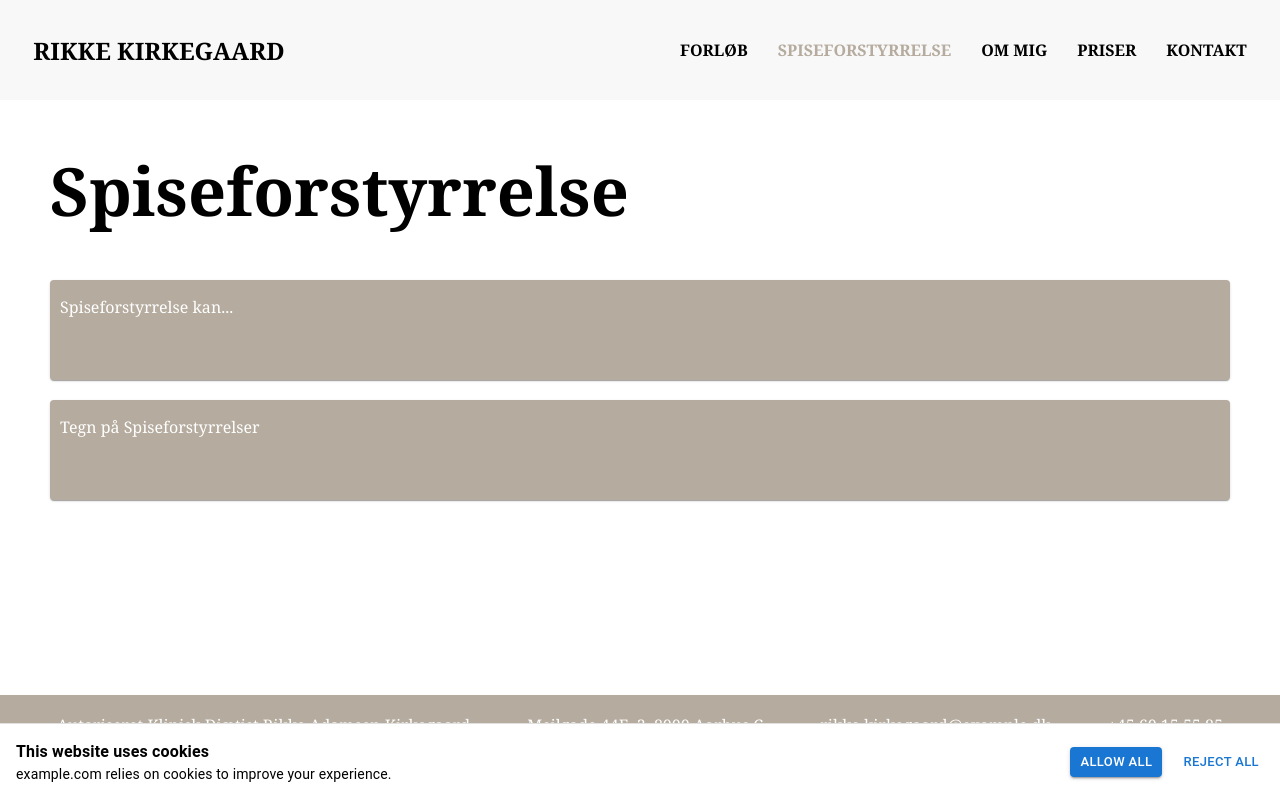
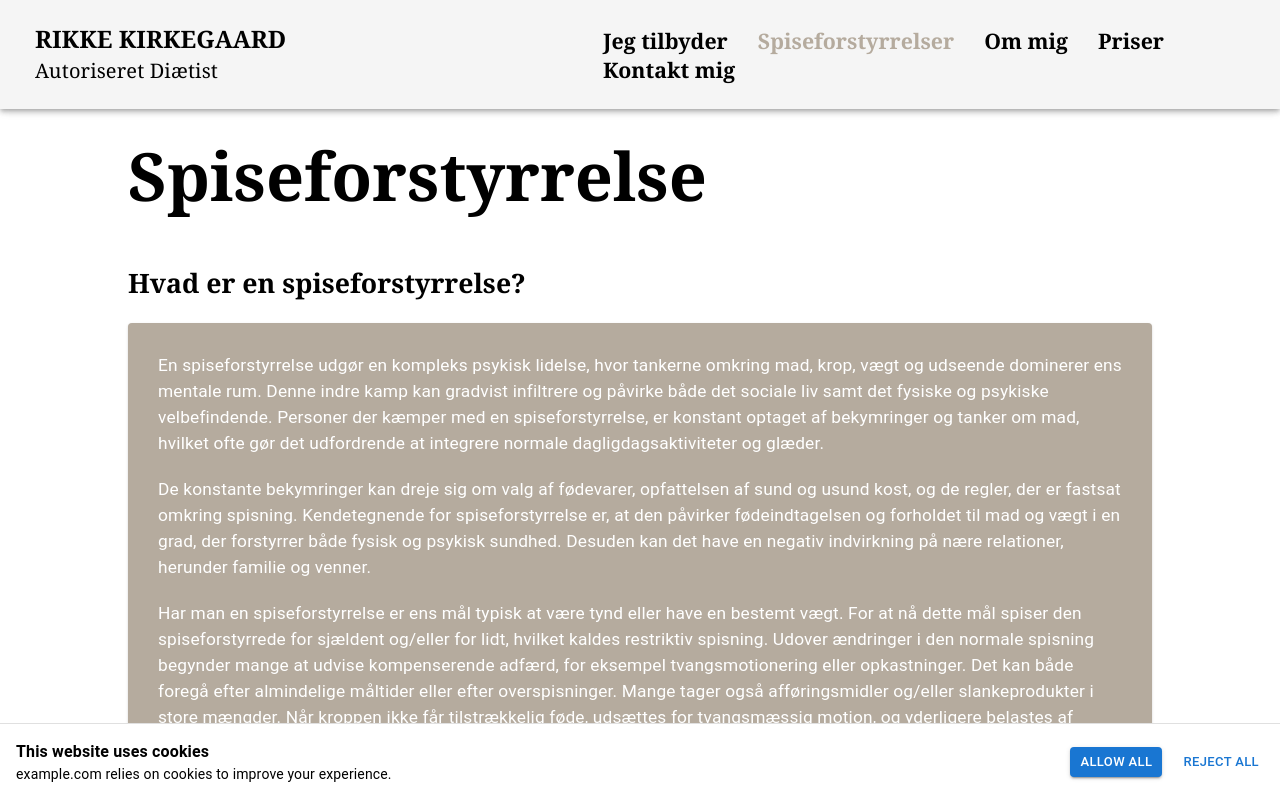
Before and after one commit to MarcusKofoedKirkegaard/rk_website, a React (Create React App) app: page /rk_website/spiseforstyrrelse in a window 1280 px wide. Shown: the top 800 px of the page. Built offline with nearby package versions, Linux system fonts and the light colour scheme.

Commit message:
new commit

```diff
--- a/src/App.css
+++ b/src/App.css
@@ -24,7 +24,7 @@ main {
 }
 
 h1 {
-  padding-left: 50px;
+  /* padding-left: 50px; */
 }
 /* CSS styiling for Footer */
 #footerDiv {
--- a/src/App.js
+++ b/src/App.js
@@ -1,5 +1,5 @@
 import './App.css';
-import Header from './components/Header.jsx';
+import Header from './components/Header.tsx';
 import Footer from './components/Footer.jsx';
 import Hjem from './pages/Hjem/Hjem.jsx';
 import Forløb from './pages/Forløb/Forløb.tsx';
--- a/src/components/Header.jsx
+++ /dev/null
@@ -1,50 +0,0 @@
-import React from 'react';
-import { Link, useLocation } from 'react-router-dom';
-import './Header.css';
-
-const Header = () => {
-  const location = useLocation();
-
-  return (
-    <header className='header'>
-          <nav>
-          <div id='headerlogo' style={{width: "50%"}}>
-            <Link to="/">
-              <h1 id='Logo'> <b> RIKKE KIRKEGAARD </b> </h1>
-            </Link>
-          </div>
-
-          <div id='headermenu'>
-            <Link to="/forloeb" >
-              <p className={location.pathname === '/forloeb' ? 'active' : ''}>
-                FORLØB
-              </p>
-            </Link>
-            <Link to="/spiseforstyrrelse" >
-              <p className={location.pathname === '/spiseforstyrrelse' ? 'active' : ''}>
-                SPISEFORSTYRRELSE
-              </p>
-            </Link>
-            <Link to="/om-mig" >
-              <p className={location.pathname === '/om-mig' ? 'active' : ''}>
-                OM MIG
-              </p>
-            </Link>
-            <Link to="/priser" >
-              <p className={location.pathname === '/priser' ? 'active' : ''}>
-                PRISER
-              </p>
-            </Link>
-            <Link to="/kontakt">
-              <p className={location.pathname === '/kontakt' ? 'active' : ''}>
-                KONTAKT
-              </p>
-            </Link>
-          </div>
-        </nav>
-
-    </header>
-  );
-};
-
-export default Header;
--- /dev/null
+++ b/src/components/Header.tsx
@@ -0,0 +1,57 @@
+import React from 'react';
+import { Link, useLocation } from 'react-router-dom';
+import './Header.css';
+import { Stack, Typography, Box, AppBar } from '@mui/material';
+
+const Header: React.FunctionComponent = () => {
+  const location = useLocation();
+
+  return (
+    <AppBar sx={{backgroundColor: "whitesmoke"}} >
+          <nav>
+          <div id='headerlogo' style={{width: "50%"}}>
+          <Box sx={{paddingLeft: "35px", maxWidth: "300px"}}>
+          <Link to="/" >
+
+              <Stack>
+                  <h1 id='Logo'> <b> RIKKE KIRKEGAARD </b> </h1>
+                  <Typography variant='h6' sx={{ fontFamily: "Cambria, Cochin, Georgia, Times, 'Times New Roman', serif"}}>Autoriseret Diætist</Typography>
+                </Stack>
+          </Link>
+            </Box>
+          </div>
+
+          <div id='headermenu'>
+            <Link to="/forloeb" >
+              <p style={{fontSize: "16pt"}}
+                className={location.pathname === '/forloeb' ? 'active' : ''}>
+                Jeg tilbyder
+              </p>
+            </Link>
+            <Link to="/spiseforstyrrelse" >
+              <p style={{fontSize: "16pt"}} className={location.pathname === '/spiseforstyrrelse' ? 'active' : ''}>
+                Spiseforstyrrelser
+              </p>
+            </Link>
+            <Link to="/om-mig" >
+              <p style={{fontSize: "16pt"}} className={location.pathname === '/om-mig' ? 'active' : ''}>
+                Om mig
+              </p>
+            </Link>
+            <Link to="/priser" >
+              <p style={{fontSize: "16pt"}} className={location.pathname === '/priser' ? 'active' : ''}>
+                Priser
+              </p>
+            </Link>
+            <Link to="/kontakt">
+              <p style={{fontSize: "16pt"}} className={location.pathname === '/kontakt' ? 'active' : ''}>
+                Kontakt mig
+              </p>
+            </Link>
+          </div>
+        </nav>
+    </AppBar>
+  );
+};
+
+export default Header;
--- a/src/pages/Forløb/Forløb.tsx
+++ b/src/pages/Forløb/Forløb.tsx
@@ -4,10 +4,10 @@ import React from 'react';
 
 const Forløb: React.FunctionComponent = () => {
     return (
-        <Box sx={{width: "80%", margin: "auto"}}>
-            <h1>Forløb</h1>
-            <Card id='offer'>
-                <h2>Jeg tilbyder</h2>
+        <Box sx={{width: "80%", margin: "auto", paddingTop: "85px"}}>
+            <h1>Jeg tilbyder</h1>
+            <Card >
+
             </Card>
         </Box>
     );
--- a/src/pages/Hjem/Hjem.jsx
+++ b/src/pages/Hjem/Hjem.jsx
@@ -4,7 +4,7 @@ import { Button, Card, Box, Typography } from '@mui/material';
 
 const Hjem = () => {
     return (
-        <div className='Hjem'>
+        <Box sx={{paddingTop: "85px"}}>
             <Box id='attention'>
                 <h1>Rikke Adamsen Kirkegaard</h1>
                 <Card sx={{backgroundColor: 'rgba(181, 171, 158, 0.75)', padding: "10px", marginBottom: "10px", minWidth: "300px"}}>
@@ -18,15 +18,21 @@ const Hjem = () => {
                     backgroundColor: 'rgba(181, 171, 158, 0.25)', '&:hover': {backgroundColor: "#b5ab9e"}}} >Kontakt mig</Button>
                 </a>
             </Box>
-            <Box>
-                <Card id='offer'>
-                    <h2 style={{color: "white"}}>Jeg tilbyder...</h2>
+            <Box sx={{width: "80%", margin: "auto"}}>
+
+                <h2>Jeg tilbyder</h2>
+                <Card sx={{
+                    backgroundColor: ""
+                }}>
+                    hey
+                    {/* <h2 style={{color: "white"}}>Jeg tilbyder...</h2> */}
                 </Card>
-                <Card id='more'>
+                <h2>More</h2>
+                <Card>
                     <h2 style={{color: "white"}}>More...</h2>
                 </Card>
             </Box>
-        </div>
+        </Box>
     );
 };
 
--- a/src/pages/Kontakt/Kontakt.tsx
+++ b/src/pages/Kontakt/Kontakt.tsx
@@ -19,9 +19,9 @@ const Kontakt: React.FunctionComponent = () => {
         iconSize: [60, 60],
       });
     return (
-        <div>
+        <Box sx={{width: "80%", margin: "auto", paddingTop: "85px"}}>
             <h1>Kontakt</h1>
-            <Box sx={{paddingLeft: "50px"}}>
+            <Box>
                 <p>Ønsker du at kontakte mig eller booke en samtale kan du kontakte mig på følgende vis:</p>
                 <Stack>
                     <p> Tlf: <b><a href='tel:+4560155586'> +45 60 15 55 86</a></b></p>
@@ -57,7 +57,7 @@ const Kontakt: React.FunctionComponent = () => {
                 </Stack>
             </Box>
 
-        </div>
+        </Box>
 
 
 
--- a/src/pages/Spiseforstyrrelse/Spiseforstyrrelse.tsx
+++ b/src/pages/Spiseforstyrrelse/Spiseforstyrrelse.tsx
@@ -1,28 +1,68 @@
 import './Spiseforstyrrelse.css';
-import {Card} from "@mui/material";
+import {Box, Card, Typography} from "@mui/material";
 import React from 'react';
 
-const StyledCard: React.FunctionComponent<{node: string}> = ({node}) =>{
+const StyledCard: React.FunctionComponent<{node: string[]}> = ({node}) =>{
     return (
-        <Card sx={{padding: "20 px", marginLeft: "50px", marginRight: "50px", marginBottom: "20px",
+        <Card sx={{padding: "20 px", marginBottom: "100px",
                     backgroundColor: "#b5ab9e", minHeight: "100px"}}>
-            <p style={{paddingLeft: "10px", color: "white"}}>{node}</p>
+            <Box sx={{padding: "20px"}}>
+                {node.map(segment => {
+                    return(
+                        <Typography sx={{padding: "10px", color: "white", fontSize: "13pt"}}>{segment}</Typography>
+                    );
+                })}
+            </Box>
         </Card>
     );
 }
 
-const Spiseforstyrrelse  = () => {
+const Spiseforstyrrelse: React.FunctionComponent  = () => {
 
-    const string1 = "Spiseforstyrrelse kan...";
+    const string1 = `En spiseforstyrrelse udgør en kompleks psykisk lidelse, hvor tankerne omkring mad, krop, vægt og udseende dominerer ens mentale rum. Denne indre kamp kan gradvist infiltrere og påvirke både det sociale liv samt det fysiske og psykiske velbefindende. Personer der kæmper med en spiseforstyrrelse, er konstant optaget af bekymringer og tanker om mad, hvilket ofte gør det udfordrende at integrere normale dagligdagsaktiviteter og glæder.`
+    const string10 = `De konstante bekymringer kan dreje sig om valg af
+    fødevarer, opfattelsen af sund og usund kost, og de regler, der er fastsat
+    omkring spisning. Kendetegnende for spiseforstyrrelse er,
+    at den påvirker fødeindtagelsen og forholdet til mad og vægt i en grad, der
+    forstyrrer både fysisk og psykisk sundhed. Desuden kan det have en negativ
+    indvirkning på nære relationer, herunder familie og venner.`
+    const string11 = `Har man en spiseforstyrrelse er ens mål typisk at være tynd eller have en bestemt vægt. For at nå dette mål spiser den spiseforstyrrede for sjældent og/eller for lidt, hvilket kaldes restriktiv spisning. Udover ændringer i den normale spisning begynder mange at udvise kompenserende adfærd, for eksempel tvangsmotionering eller opkastninger. Det kan både foregå efter almindelige måltider eller efter overspisninger. Mange tager også afføringsmidler og/eller slankeprodukter i store mængder. Når kroppen ikke får tilstrækkelig føde, udsættes for tvangsmæssig motion, og yderligere belastes af opkastninger og/eller afføringsmidler, påvirkes hele kroppen på en måde der kan blive livstruende.`
+    const string12 = `Det er afgørende at forstå, at en spiseforstyrrelse ikke
+    kun handler om kost og vægt,
+    men også om de komplekse indre konflikter og følelsesmæssige udfordringer, som man står over for. På baggrund af denne indsigt
+    søger jeg at tilbyde støtte og
+    behandling med en holistisk tilgang, der adresserer både de fysiske og
+    psykologiske aspekter af spiseforstyrrelse og
+    fremmer en genoprettelse af en sundere balance mellem tanker og
+    følelser i forhold til krop, vægt og mad.`
+
+    const stringArr1 = [string1, string10, string11, string12];
+
+    const string2 = `Symptomerne på en spiseforstyrrelse varierer, og deres indtræden kan komme snigende, men fælles for dem er en overvældende fokusering på krop, vægt og mad. Denne fokusering kan have betydelige konsekvenser for den fysiske sundhed og fungere som en begrænsning for det fulde udfoldede liv, hvilket inkluderer relationer til familie, venner, arbejde og fritid.`
+
+    const string3 = `En spiseforstyrrelse ledsages ofte af et lavt selvværd, og følelser som skam, skyld, svigt, vrede og tristhed kan dominere ens indre verden. De fysiske symptomer, herunder træthed, svimmelhed, hovedpine, mavesmerter og koncentrationsbesvær, er almindelige og yderligere indikatorer på den komplekse påvirkning af både den mentale og somatiske tilstand.`
+
+    const string4 = `Trivsel forskydes gradvist mod mistrivsel, og over tid kan isolation og ensomhed blive
+    fremtrædende. Sociale arrangementer og almindelige spisesituationer kan virke
+    uoverkommelige, og en naturlig tilbagetrækning fra venner og familie kan opstå,
+    drevet af en følelse af uoverskuelighed. `
+
+    const stringArr = [string2, string3, string4];
     return (
-        <div style={{minHeight: "550px"
-
-        }}>
+        <Box sx={{minHeight: "550px", width: "80%", margin: "auto", paddingTop: "85px"}}>
             <h1>Spiseforstyrrelse</h1>
 
-            <StyledCard node={string1}/>
-            <StyledCard node="Tegn på Spiseforstyrrelser"/>
-        </div>
+            <h2 style={{fontSize: "20pt"}}>
+                Hvad er en spiseforstyrrelse?
+            </h2>
+            <StyledCard node={stringArr1}/>
+
+            <h2 style={{ fontSize: "20pt"}}>
+                Kendetegn ved en spiseforstyrrelse
+            </h2>
+            <StyledCard node={stringArr}/>
+
+        </Box>
     );
 };
 
```
Also changed, not shown: src/pages/OmMig/OmMig.tsx (+14 -13 lines), src/pages/Priser/Priser.tsx (+25 -17 lines).
